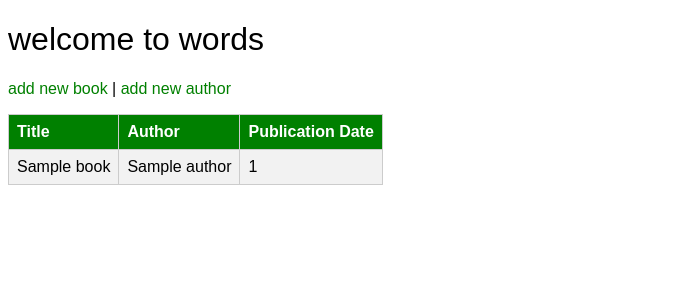
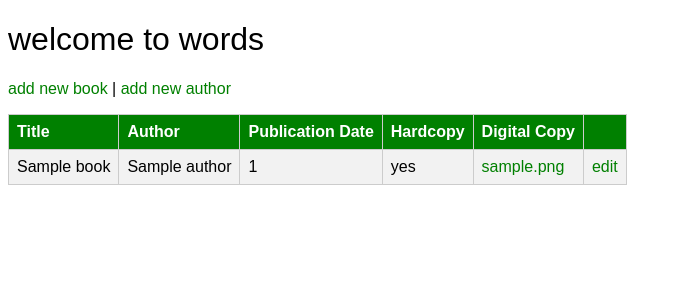
Before and after one commit to sirodoht/bookcase, a Django app: page / in a window 1280 px wide. Shown: the top 300 px of the page, without its empty margins (0-682 px from the left). Run offline with Django 5.2, Linux system fonts and the light colour scheme; tables that the repository leaves empty hold one stand-in row (values such as "Sample post").

Commit message:
Add copies checkbox and link on index

```diff
--- a/main/templates/main/index.html
+++ b/main/templates/main/index.html
@@ -15,12 +15,26 @@
         <th>Title</th>
         <th>Author</th>
         <th>Publication Date</th>
+        <th>Hardcopy</th>
+        <th>Digital Copy</th>
+        <th></th>
     </tr>
     {% for book in book_list %}
     <tr>
         <td>{{ book.title }}</td>
         <td>{{ book.author.name }}</td>
         <td>{{ book.published_at }}</td>
+        <td>{{ book.is_hardcopy_owned|yesno }}</td>
+        <td>
+            {% if book.digital_file %}
+            <a href="{{ book.digital_file.url }}" target="_blank">{{ book.digital_file }}</a>
+            {% else %}
+            no
+            {% endif %}
+        </td>
+        <td>
+            <a href="{% url 'admin:main_book_change' book.id %}">edit</a>
+        </td>
     </tr>
     {% endfor %}
 </table>
--- a/main/templates/main/layout.html
+++ b/main/templates/main/layout.html
@@ -9,7 +9,7 @@
             a { color: green; text-decoration: none; }
             a:hover { text-decoration: underline; }
             h1 { font-weight: 400; }
-            table { max-width: 1000px; border-collapse: collapse; }
+            table { border-collapse: collapse; }
             th, td { padding: 8px; border: 1px solid #ccc; text-align: left; }
             th { background: green; color: white; }
             tr:nth-child(even) { background-color: #f2f2f2; }
```
